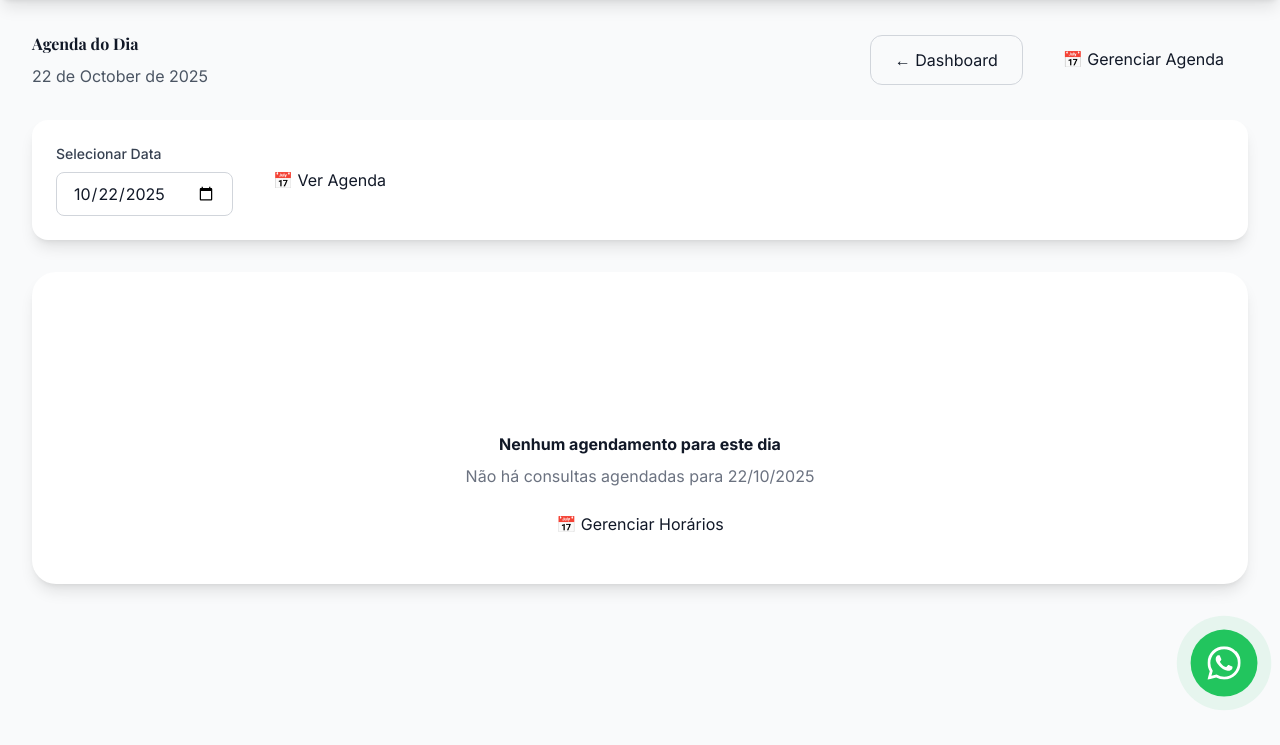
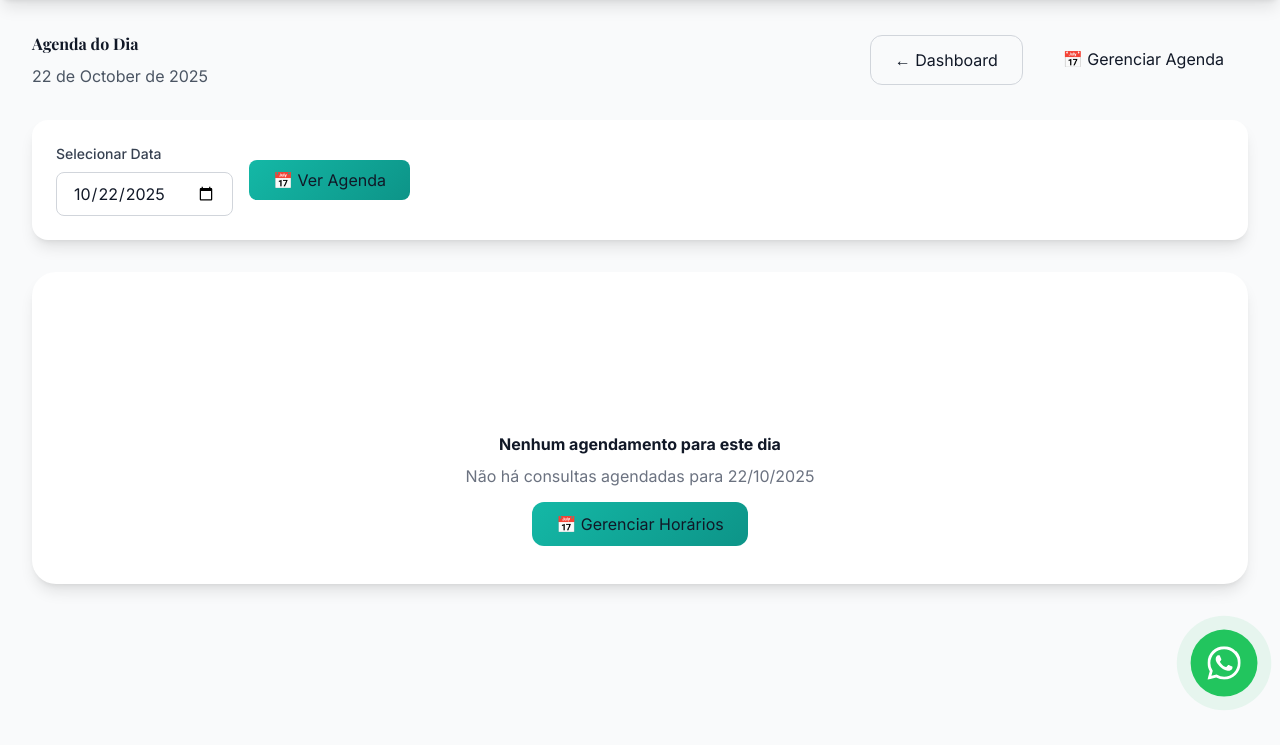
Before and after one commit to lsfrenzel/clinica_raimundo, a Flask app: page /admin/agenda in a window 1280 px wide. Shown: the part 81-826 px from the top of the page. Run offline with Flask 3, Linux system fonts and the light colour scheme; a user stored in the database is signed in; tables that the repository leaves empty hold one stand-in row (values such as "Sample post"); some libraries are stand-ins or nearby versions.

Commit message:
Improve button styling for appointment confirmation
Add a new CSS class `btn-teal` with gradient background and hover effects to `base.html`.

Replit-Commit-Author: Agent
Replit-Commit-Session-Id: eb024870-c53c-4530-b51b-8a2adbc9f7d8
Replit-Commit-Checkpoint-Type: intermediate_checkpoint
Replit-Commit-Screenshot-Url: https://storage.googleapis.com/screenshot-production-us-central1/12590f4f-cc8a-4bbd-a8e9-d3b3226181a3/eb024870-c53c-4530-b51b-8a2adbc9f7d8/9g7E3TP

```diff
--- a/app/templates/base.html
+++ b/app/templates/base.html
@@ -176,6 +176,29 @@
         .btn-outline {
             @apply border-2 border-primary-500 text-primary-600 font-semibold px-8 py-4 rounded-2xl;
             @apply hover:bg-primary-500 hover:text-white transform transition-all duration-300;
+        }
+
+        .btn-teal {
+            background: linear-gradient(135deg, #14b8a6 0%, #0d9488 100%);
+            @apply text-white font-semibold shadow-lg;
+            @apply hover:shadow-2xl hover:scale-105 transform transition-all duration-300;
+            position: relative;
+            overflow: hidden;
+        }
+
+        .btn-teal::before {
+            content: '';
+            position: absolute;
+            top: 0;
+            left: -100%;
+            width: 100%;
+            height: 100%;
+            background: linear-gradient(90deg, transparent, rgba(255, 255, 255, 0.3), transparent);
+            transition: left 0.5s;
+        }
+
+        .btn-teal:hover::before {
+            left: 100%;
         }
 
         /* Card Styles */
```
